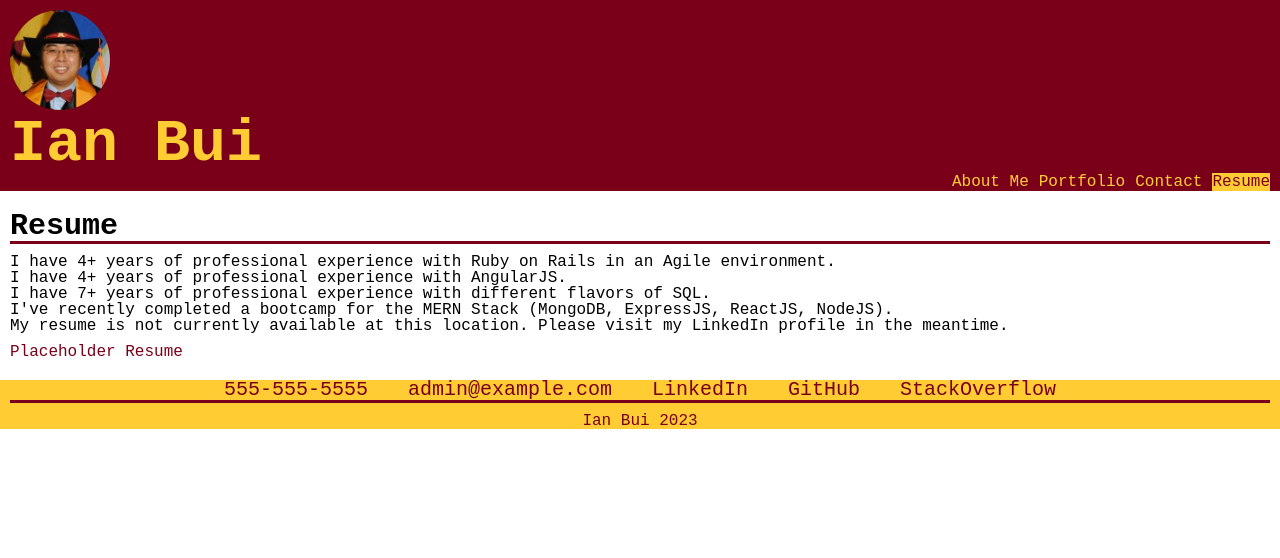
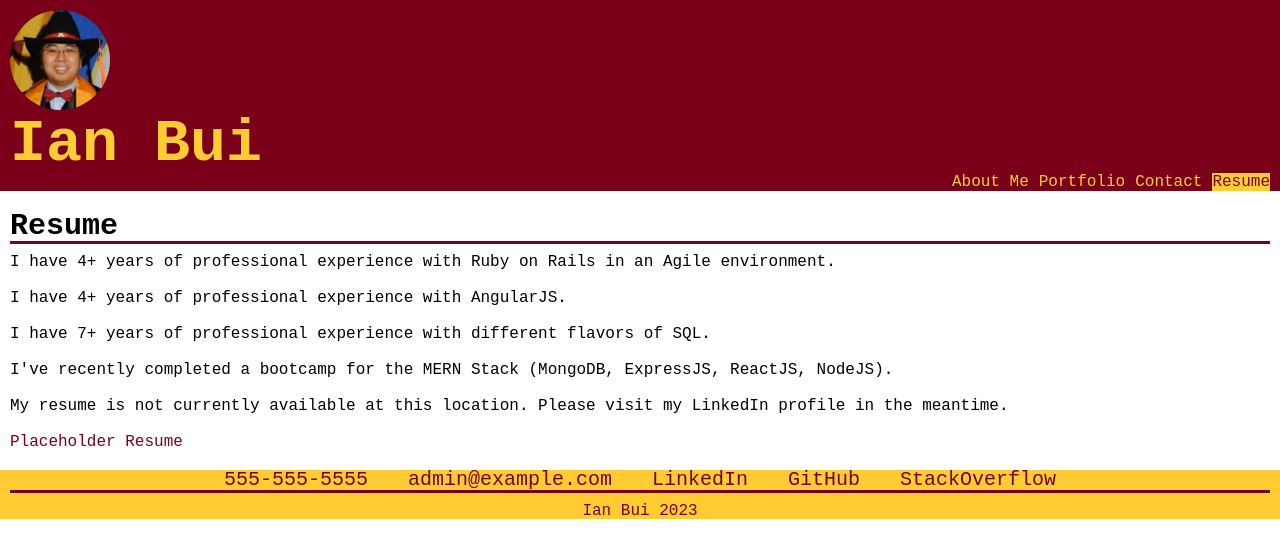
Before and after one commit to thinkbui/umn-edx-react-portfolio, a React (Create React App) app: page / in a window 1280 px wide. Both pictures are taken after a click on the link "Resume". Shown: the top 558 px of the page. Built offline with nearby package versions, Linux system fonts and the light colour scheme.

Commit message:
Added spacing between resume lines

```diff
--- a/src/components/Main/Resume.js
+++ b/src/components/Main/Resume.js
@@ -6,7 +6,7 @@ function Resume(props) {
       </div>
       <div className="content">
         <div className="resume_content">
-          {props.resume_content.map((paragraph) => <p key={paragraph.key}>{paragraph.content}</p>)}
+          {props.resume_content.map((paragraph) => <p key={paragraph.key} className="trail_space">{paragraph.content}</p>)}
         </div>
         <div className="resume_link">
           <a href={props.resume_link.link} target="_blank">{props.resume_link.text}</a>
```
